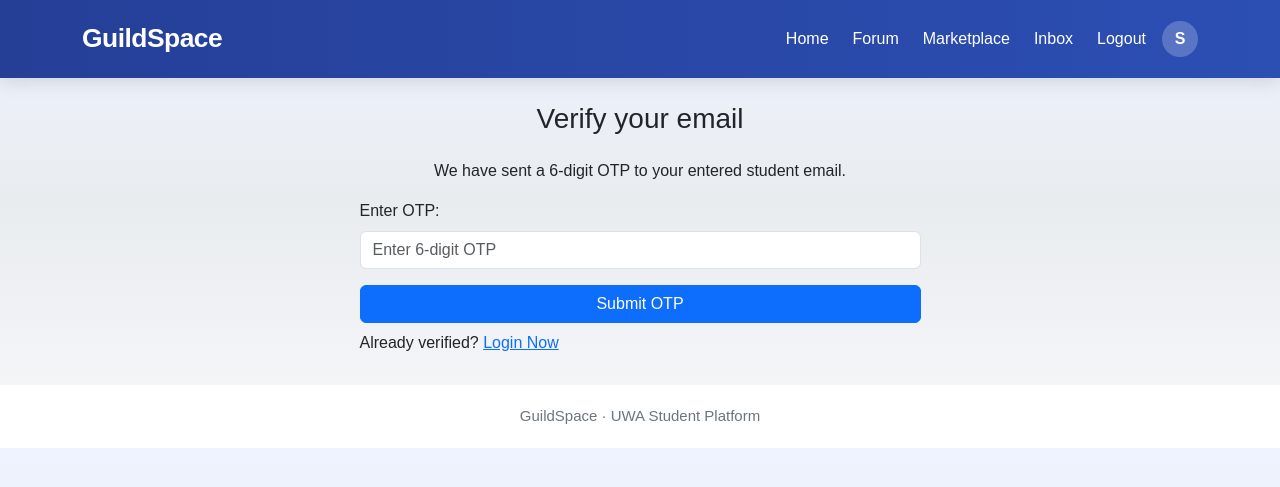
After one commit to SanchiaLakkarvi/AgileWebDevelopment2026, a Flask app: page /verify-otp in a window 1280 px wide. The commit adds this page. Shown: the top 487 px of the page. Run offline with Flask 3, Linux system fonts and the light colour scheme.

Commit message:
Added 2-step(OTP) verification during registeration

```diff
--- a/app.py
+++ b/app.py
@@ -1,9 +1,10 @@
-import os
+import os, random
+from flask_mail import Message
 from datetime import datetime
 from pathlib import Path
 from werkzeug.utils import secure_filename
 from flask import Flask, render_template, request, redirect, url_for, flash, session
-from server.extensions import db
+from server.extensions import db, mail
 from server.models.user import User
 
 app = Flask(__name__)
@@ -16,7 +17,18 @@ DATA_DIR.mkdir(parents=True, exist_ok=True)
 app.config["SQLALCHEMY_DATABASE_URI"] = f"sqlite:///{DATA_DIR / 'forum.db'}"
 app.config["SQLALCHEMY_TRACK_MODIFICATIONS"] = False
 
+app.config["MAIL_SERVER"] = "smtp.gmail.com"
+app.config["MAIL_PORT"] = 587
+app.config["MAIL_USE_TLS"] = True
+app.config["MAIL_USE_SSL"] = False
+app.config["MAIL_USERNAME"] = ""
+app.config["MAIL_PASSWORD"] = ""
+app.config["MAIL_DEFAULT_SENDER"] = ""
+
+app.config.from_pyfile("mail_config.py", silent=True)
+
 db.init_app(app)
+mail.init_app(app)
 
 with app.app_context():
     db.create_all()
@@ -152,6 +164,12 @@ def is_owner(item):
 def logged_in():
     return "user_id" in session
 
+def create_otp():
+    return str(random.randint(100000,999999))
+
+def send_otp(email, otp):
+    message=Message(subject="OTP for verification", recipients=[email], body="Your one time password (OTP) to login to your GuildSpace account securely is:" + otp)
+    mail.send(message)
 
 @app.context_processor
 def inject_common_data():
@@ -237,6 +255,8 @@ def register():
             flash("This email is already registered. Please login.")
             return redirect(url_for("login"))
 
+        otp = create_otp()
+
         user = User(
             first_name=first_name,
             last_name=last_name,
@@ -244,8 +264,8 @@ def register():
             dob=dob,
             gender=gender,
             is_verified=False,
-            otp_number=None,
-            otp_generation_time=None,
+            otp_number=otp,
+            otp_generation_time=datetime.now(),
         )
 
         user.set_password(password)
@@ -253,10 +273,37 @@ def register():
         db.session.add(user)
         db.session.commit()
 
-        flash("Account created successfully. You can now login.")
+        send_otp(email, otp)
+
+        flash("Account created successfully. Please check your email for OTP.")
+        return redirect(url_for("otp_verification", email=email))
+
+    return render_template("register.html", active_nav="register")
+
+@app.route("/verify-otp", methods=["GET", "POST"])
+def otp_verification():
+    email = request.args.get("email", "").strip().lower()
+
+    if request.method == "POST":
+        email = request.form.get("email", "").strip().lower()
+        entered_otp = request.form.get("otp", "").strip()
+
+        user = User.query.filter_by(email=email).first()
+
+        if not user or user.otp_number != entered_otp:
+            flash("Invalid OTP. Please try again.")
+            return redirect(url_for("otp_verification", email=email))
+
+        user.is_verified = True
+        user.otp_number = None
+        user.otp_generation_time = None
+
+        db.session.commit()
+
+        flash("Email verified successfully. You can now login.")
         return redirect(url_for("login"))
 
-    return render_template("register.html", active_nav="register")
+    return render_template("otp_verification.html", email=email)
 
 
 @app.route("/marketplace")
--- /dev/null
+++ b/mail_config_example.py
@@ -0,0 +1,3 @@
+MAIL_USERNAME = "otp-sender-email@outlook.com"
+MAIL_PASSWORD = "email-id-password"
+MAIL_DEFAULT_SENDER = "otp-sender-email@outlook.com"
--- a/templates/base.html
+++ b/templates/base.html
@@ -13,7 +13,7 @@
     <div class="container">
         <a class="navbar-brand fw-bold text-white" href="{{ url_for('home') }}">GuildSpace</a>
 
-        {% if active_nav not in ["login", "register"] %}
+        {% if active_nav not in ["login", "register", "otp_verification"] %}
 
         <button class="navbar-toggler text-white" type="button" data-bs-toggle="collapse" data-bs-target="#navMenu">☰</button>
 
--- /dev/null
+++ b/templates/otp_verification.html
@@ -0,0 +1,33 @@
+{% extends "base.html" %}
+
+{% block extra_css %}
+<link rel="stylesheet" href="{{ url_for('static', filename='css/style.css') }}" />
+{% endblock %}
+
+{% block content %}
+<div data-navbar data-active="{{ active_nav }}"></div>
+
+<div class="register-page container w-50 mx-auto mt-4">
+    <h3 class="text-center mb-4">Verify your email</h3>
+
+    <p class="text-center">
+        We have sent a 6-digit OTP to your entered student email.
+    </p>
+
+    <form id="otp-page" method="POST" action="{{ url_for('otp_verification') }}">
+        <input type="hidden" name="email" value="{{ email }}">
+
+        <div class="mb-3">
+            <label for="otp" class="form-label">Enter OTP:</label>
+            <input type="text" id="otp" name="otp" placeholder="Enter 6-digit OTP" class="form-control" maxlength="6" required>
+        </div>
+
+        <button type="submit" class="btn btn-primary w-100">Submit OTP</button>
+    </form>
+
+    <p class="mt-2">
+        Already verified? <a href="{{ url_for('login') }}">Login Now</a>
+    </p>
+</div>
+
+{% endblock %}
```
Also changed, not shown: mail_config.py (deleted, +0 -11 lines), 1 other file.
